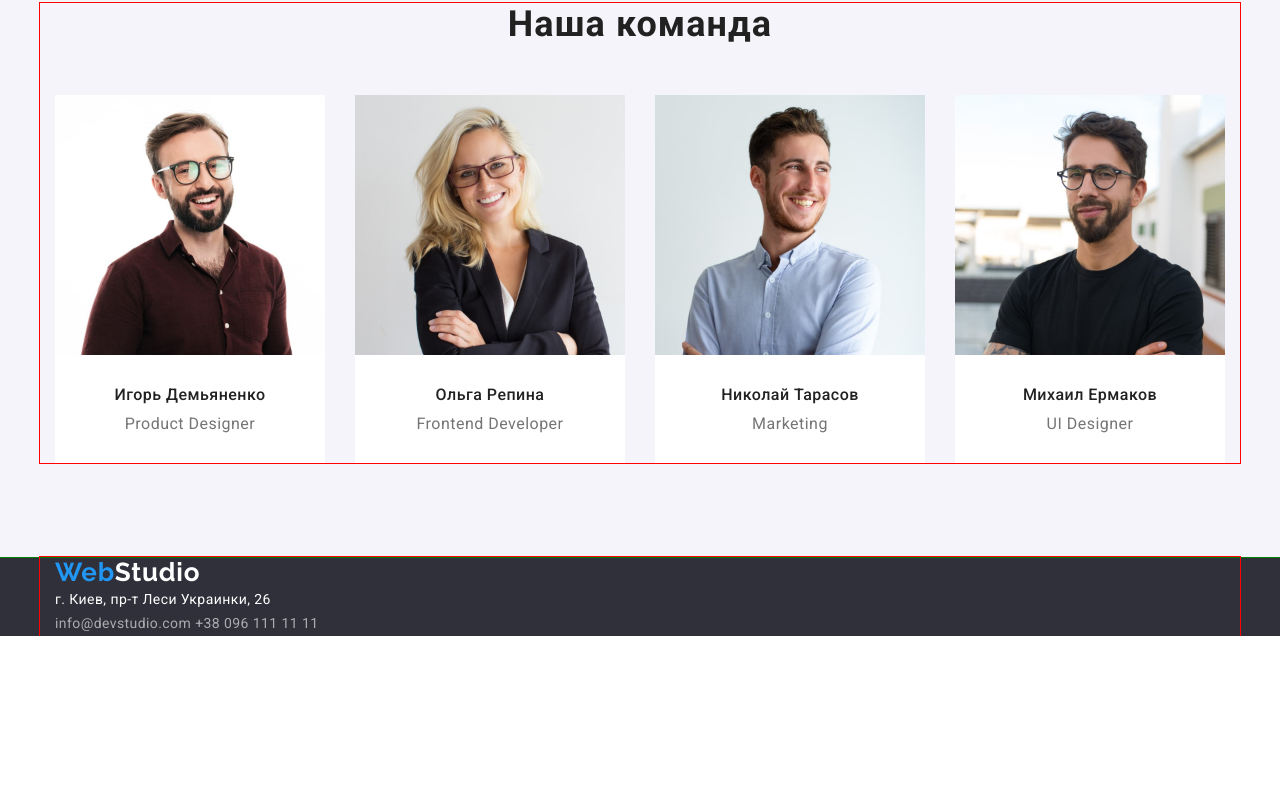
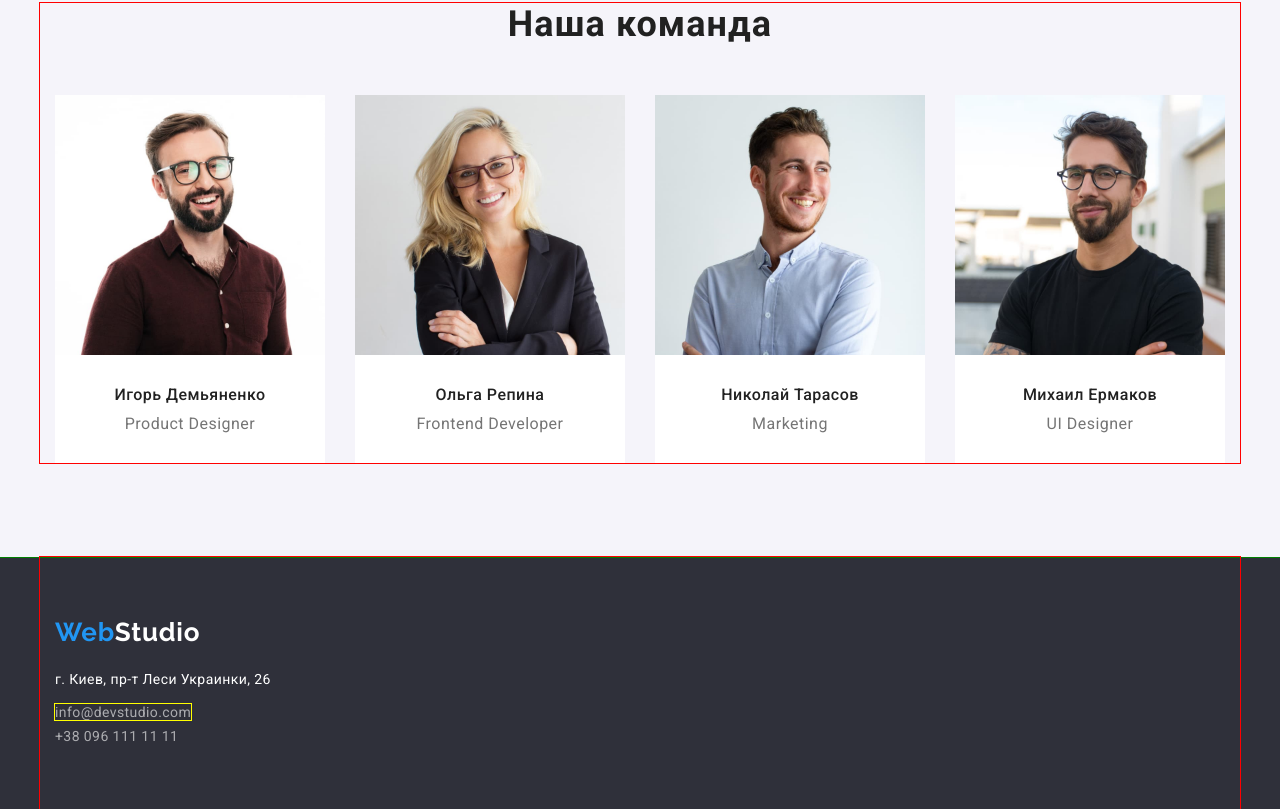
Before and after one commit to DenysKors/goit-markup-hw-03, a plain HTML site: page index.html in a window 1280 px wide. Shown: the part 1128-1937 px from the top of the page. Before the commit the page ends 1764 px from the top, so only its background shows below. Drawn offline with nearby package versions, Linux system fonts and the light colour scheme.

Commit message:
Позиционирование Футер

```diff
--- a/css/styles.css
+++ b/css/styles.css
@@ -291,6 +291,11 @@ img {
 	background-color: #2f303a;
 }
 
+.footer-info {
+	padding-top: 60px;
+	padding-bottom: 60px;
+}
+
 .footer-logo {
 	font-family: "Raleway";
 	font-weight: 700;
@@ -299,6 +304,9 @@ img {
 	letter-spacing: 0.03em;
 	color: var(--accent-color);
 	text-decoration: none;
+
+	display: block;
+	margin-bottom: 20px;
 }
 
 .footer-logo-1 {
@@ -312,6 +320,8 @@ img {
 	line-height: 1.71;
 	letter-spacing: 0.03em;
 	color: #ffffff;
+
+	margin-bottom: 9px;
 }
 
 .address-contact {
@@ -322,6 +332,11 @@ img {
 	letter-spacing: 0.03em;
 	color: rgba(255, 255, 255, 0.6);
 	text-decoration: none;
+}
+
+.address-mail {
+	margin-bottom: 9px;
+	outline: 1px solid yellow;
 }
 
 .address-contact:hover,
--- a/index.html
+++ b/index.html
@@ -131,13 +131,14 @@
 		</main>
 		<!-- Подвал -->
 		<footer class="footer">
-			<div class="container">
+			<div class="container footer-info">
 				<a class="footer-logo" href="">Web<span class="footer-logo-1">Studio</span></a>
 				<address>
-					<p class="address">г. Киев, пр-т Леси Украинки, 26</p>
-					<a class="address-contact" href="mailto:info@devstudio.com">info@devstudio.com</a>
-					<a class="address-contact" href="tel:+380961111111">+38 096 111 11 11</a>
-				</address>
+					<ul class="list">
+						<li><p class="address">г. Киев, пр-т Леси Украинки, 26</p></li>
+						<li><a class="address-contact address-mail" href="mailto:info@devstudio.com">info@devstudio.com</a></li>
+						<li><a class="address-contact" href="tel:+380961111111">+38 096 111 11 11</a></li>
+					</ul>
 			</div>
 		</footer>
 	</body>
```
